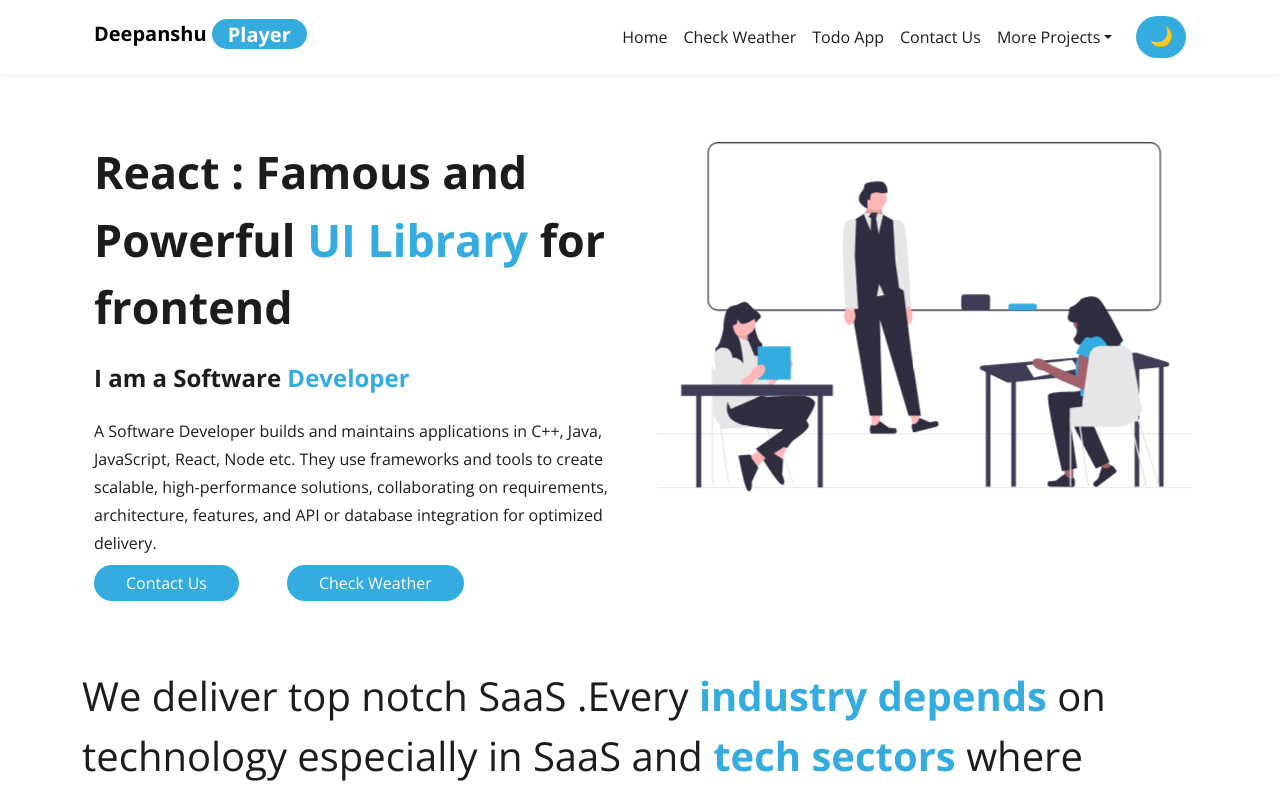
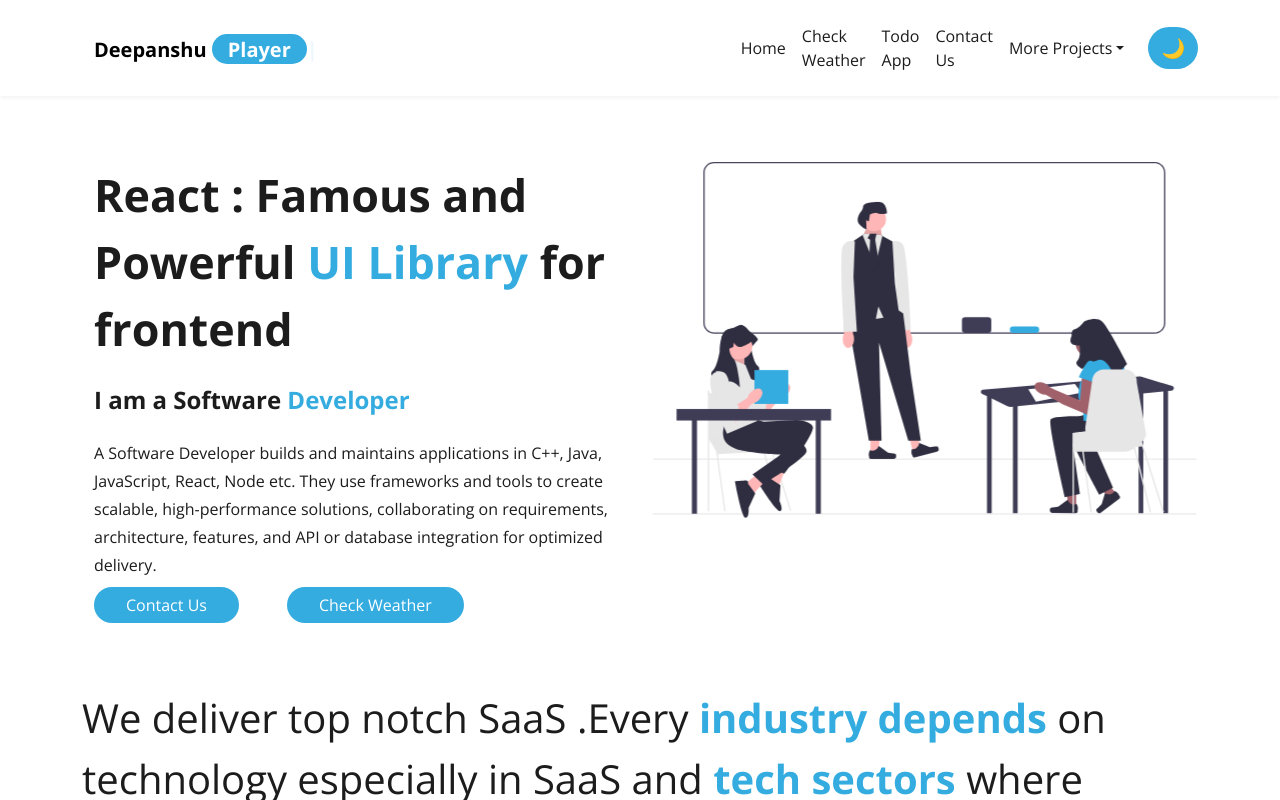
Before and after one commit to deepanshu1420/PersonalPortfolio-React, a React (Create React App) app: page / in a window 1280 px wide. Shown: the top 800 px of the page. Built offline with nearby package versions, Linux system fonts and the light colour scheme.

Commit message:
Toggle btn

```diff
--- a/src/website/Navbar.jsx
+++ b/src/website/Navbar.jsx
@@ -19,86 +19,48 @@ function Navbar() {
         <div className="my-block">
             <div className="container">
                 <nav className="navbar nav-bg navbar-expand-lg navbar-light py-3">
-                    <div className="container-fluid">
+                    <div className="container-fluid d-flex justify-content-between align-items-center">
 
                         {/* Brand/Logo stays on the left */}
-                        <h1 className='fs-4 fw-bold'>
+                        <h1 className='fs-4 fw-bold mb-0'>
                             <NavLink className="navbar-brand" to="/react-1">
                                 Deepanshu <span ref={el} id="my-name" className='my-logo'></span>
                             </NavLink>
                         </h1>
 
-                        {/* Right-side action buttons */}
+                        {/* Right side buttons (stay in same row) */}
                         <div className="d-flex align-items-center">
                             {/* Mobile-only theme toggle */}
                             <button onClick={toggleTheme} className="theme-toggle-btn d-lg-none me-2">
                                 {theme === 'light' ? '🌙' : '☀️'}
                             </button>
 
-                            {/* Hamburger menu button */}
-                            <button
-                                className="navbar-toggler"
-                                type="button"
-                                data-bs-toggle="collapse"
-                                data-bs-target="#navbarSupportedContent"
-                                aria-controls="navbarSupportedContent"
-                                aria-expanded="false"
-                                aria-label="Toggle navigation"
-                            >
+                            {/* Hamburger menu */}
+                            <button className="navbar-toggler" type="button" data-bs-toggle="collapse" data-bs-target="#navbarSupportedContent" aria-controls="navbarSupportedContent" aria-expanded="false" aria-label="Toggle navigation">
                                 <span className="navbar-toggler-icon"></span>
                             </button>
                         </div>
+                    </div>
 
+                    {/* Collapse Menu */}
                     <div className="collapse navbar-collapse" id="navbarSupportedContent">
                         <ul className="navbar-nav ms-auto mb-2 mb-lg-0 align-items-center">
-                                {/* Nav Links */}
-                                <li className="nav-item">
-                                    <NavLink className={({ isActive }) => isActive ? "nav-link is-active" : "nav-link not-active"} to="/react-1" end>
-                                        Home
-                                    </NavLink>
-                                </li>
-                                <li className="nav-item">
-                                    <NavLink className={({ isActive }) => isActive ? "nav-link is-active" : "nav-link not-active"} to="/react-1/weather">
-                                        Check Weather
-                                    </NavLink>
-                                </li>
-                                <li className="nav-item">
-                                    <NavLink className={({ isActive }) => isActive ? "nav-link is-active" : "nav-link not-active"} to="/react-1/todo">
-                                        Todo App
-                                    </NavLink>
-                                </li>
-                                <li className="nav-item">
-                                    <NavLink className={({ isActive }) => isActive ? "nav-link is-active" : "nav-link not-active"} to="/react-1/form">
-                                        Contact Us
-                                    </NavLink>
-                                </li>
+                            <li className="nav-item"><NavLink className={({ isActive }) => isActive ? "nav-link is-active" : "nav-link not-active"} to="/react-1" end>Home</NavLink></li>
+                            <li className="nav-item"><NavLink className={({ isActive }) => isActive ? "nav-link is-active" : "nav-link not-active"} to="/react-1/weather">Check Weather</NavLink></li>
+                            <li className="nav-item"><NavLink className={({ isActive }) => isActive ? "nav-link is-active" : "nav-link not-active"} to="/react-1/todo">Todo App</NavLink></li>
+                            <li className="nav-item"><NavLink className={({ isActive }) => isActive ? "nav-link is-active" : "nav-link not-active"} to="/react-1/form">Contact Us</NavLink></li>
 
-                                {/* Dropdown */}
                             <li className="nav-item dropdown">
-                                    <a
-                                        className="nav-link dropdown-toggle not-active"
-                                        href="/#"   // ✅ valid value instead of just "#"
-                                        id="navbarDropdown"
-                                        data-bs-toggle="dropdown"
-                                        aria-expanded="false"
-                                    >
+                                <a className="nav-link dropdown-toggle not-active" href="#!" id="navbarDropdown" role="button" data-bs-toggle="dropdown" aria-expanded="false">
                                     More Projects
                                 </a>
                                 <ul className="dropdown-menu" aria-labelledby="navbarDropdown">
-                                        <li>
-                                            <NavLink className="dropdown-item" to="/react-1/projects/foodcorner">
-                                                Food Corner
-                                            </NavLink>
-                                        </li>
-                                        <li>
-                                            <NavLink className="dropdown-item" to="/react-1">
-                                                Under Development
-                                            </NavLink>
-                                        </li>
+                                    <li><NavLink className="dropdown-item" to="/react-1/projects/foodcorner">Food Corner</NavLink></li>
+                                    <li><NavLink className="dropdown-item" to="/react-1">Under Development</NavLink></li>
                                 </ul>
                             </li>
 
-                                {/* Desktop-only theme toggle */}
+                            {/* Desktop-only theme toggle button */}
                             <li className="nav-item ms-lg-3 d-none d-lg-block">
                                 <button onClick={toggleTheme} className="theme-toggle-btn">
                                     {theme === 'light' ? '🌙' : '☀️'}
@@ -106,11 +68,9 @@ function Navbar() {
                             </li>
                         </ul>
                     </div>
-                    </div>
                 </nav>
             </div>
         </div>
     );
 }
-
 export default Navbar;
```
Lines whose indentation alone changed are shown as unchanged.
